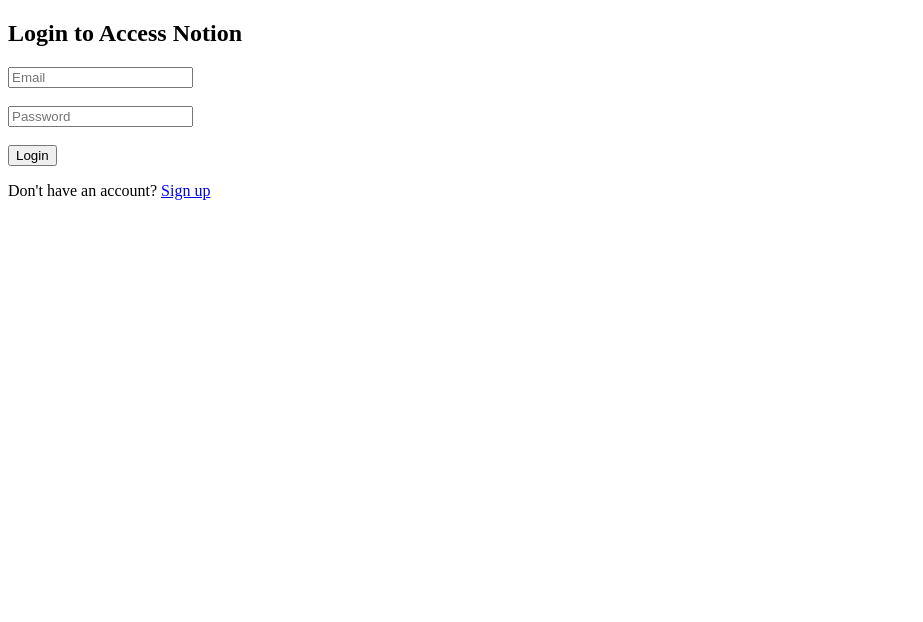
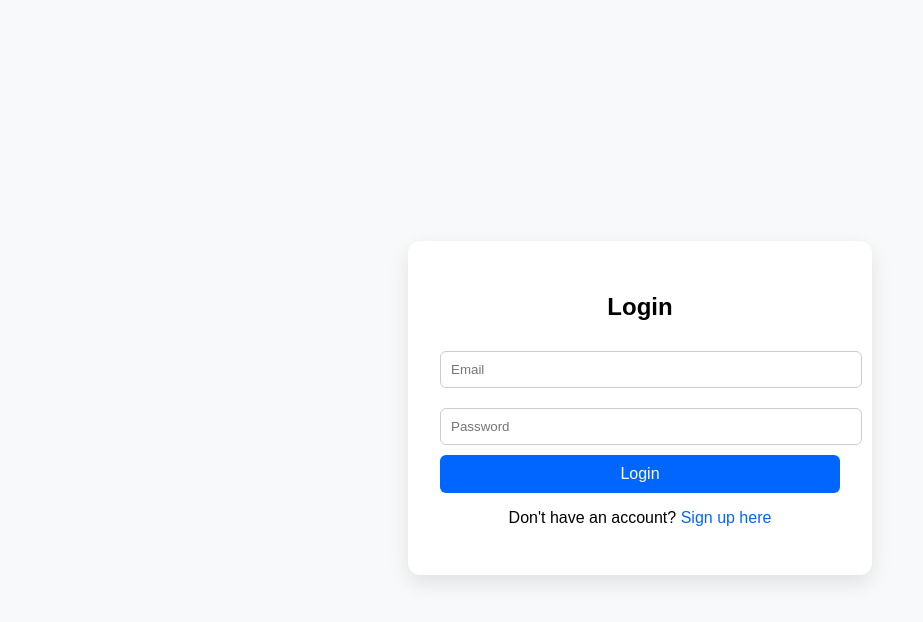
Before and after one commit to viralbot4/notion-secure-site, a plain HTML site: page index.html in a window 1280 px wide. Shown: the whole page, without its empty margins (0-923 px from the left). Drawn offline with Linux system fonts and the light colour scheme.

Commit message:
Update index.html

```diff
--- a/index.html
+++ b/index.html
@@ -1,20 +1,65 @@
 <!DOCTYPE html>
-<html>
+<html lang="en">
 <head>
+  <meta charset="UTF-8" />
   <title>Login - Notion Secure Site</title>
-  <meta charset="UTF-8" />
-  <meta name="viewport" content="width=device-width, initial-scale=1.0" />
+  <style>
+    body {
+      font-family: Arial, sans-serif;
+      background: #f8f9fa;
+      display: flex;
+      justify-content: center;
+      align-items: center;
+      height: 100vh;
+    }
+    .container {
+      background: white;
+      padding: 2rem;
+      border-radius: 12px;
+      box-shadow: 0 8px 20px rgba(0,0,0,0.1);
+      width: 100%;
+      max-width: 400px;
+    }
+    h2 {
+      text-align: center;
+    }
+    input {
+      width: 100%;
+      padding: 10px;
+      margin: 10px 0;
+      border-radius: 6px;
+      border: 1px solid #ccc;
+    }
+    button {
+      width: 100%;
+      padding: 10px;
+      background: #0066ff;
+      color: white;
+      border: none;
+      border-radius: 6px;
+      font-size: 16px;
+    }
+    p {
+      text-align: center;
+      margin-top: 1rem;
+    }
+    a {
+      color: #0066ff;
+      text-decoration: none;
+    }
+  </style>
 </head>
 <body>
-  <h2>Login to Access Notion</h2>
-  <form id="loginForm">
-    <input type="email" id="email" placeholder="Email" required /><br><br>
-    <input type="password" id="password" placeholder="Password" required /><br><br>
-    <button type="submit">Login</button>
-  </form>
-  <p>Don't have an account? <a href="signup.html">Sign up</a></p>
+  <div class="container">
+    <h2>Login</h2>
+    <form id="loginForm">
+      <input type="email" id="email" placeholder="Email" required />
+      <input type="password" id="password" placeholder="Password" required />
+      <button type="submit">Login</button>
+    </form>
+    <p>Don't have an account? <a href="signup.html">Sign up here</a></p>
+  </div>
 
-  <!-- Firebase SDK -->
   <script type="module">
     import { initializeApp } from "https://www.gstatic.com/firebasejs/11.8.1/firebase-app.js";
     import {
@@ -34,14 +79,13 @@
     const app = initializeApp(firebaseConfig);
     const auth = getAuth(app);
 
-    const form = document.getElementById("loginForm");
-    form.addEventListener("submit", (e) => {
+    document.getElementById("loginForm").addEventListener("submit", (e) => {
       e.preventDefault();
       const email = document.getElementById("email").value;
       const password = document.getElementById("password").value;
 
       signInWithEmailAndPassword(auth, email, password)
-        .then((userCredential) => {
+        .then(() => {
           window.location.href = "dashboard.html";
         })
         .catch((error) => {
```
